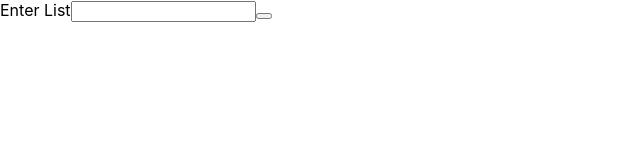
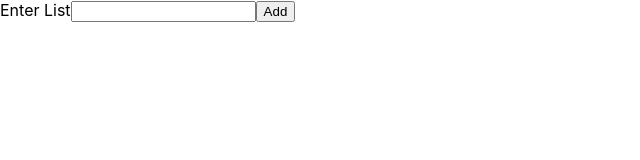
Before and after one commit to TFVO11/ListApp_project, a React (Create React App) app: page / in a window 1280 px wide. Shown: the top 160 px of the page, without its empty margins (0-640 px from the left). Built offline with nearby package versions, Linux system fonts and the light colour scheme.

Commit message:
refacto_initializeStateAddTodoItem_&_refactoButton

```diff
--- a/src/components/List/AddTodoItem.js
+++ b/src/components/List/AddTodoItem.js
@@ -6,7 +6,7 @@ import Button from "../UI/Button";
 import Card from "../UI/Card";
 
 const AddTodoItem = (props) => {
-    const [addingTodoItem, setAddingTodoItem] = useState();
+    const [addingTodoItem, setAddingTodoItem] = useState("");
 
     const handleSubmit = (event) => {
         event.preventDefault();
--- a/src/components/UI/Button.js
+++ b/src/components/UI/Button.js
@@ -1,5 +1,5 @@
 const Button = (props) => {
-    return <button type={props.type || "button"} onClick={props.onClick} />;
+    return <button type={props.type || "button"} onClick={props.onClick} >{props.children}</button>;
 };
 
 export default Button;
```
